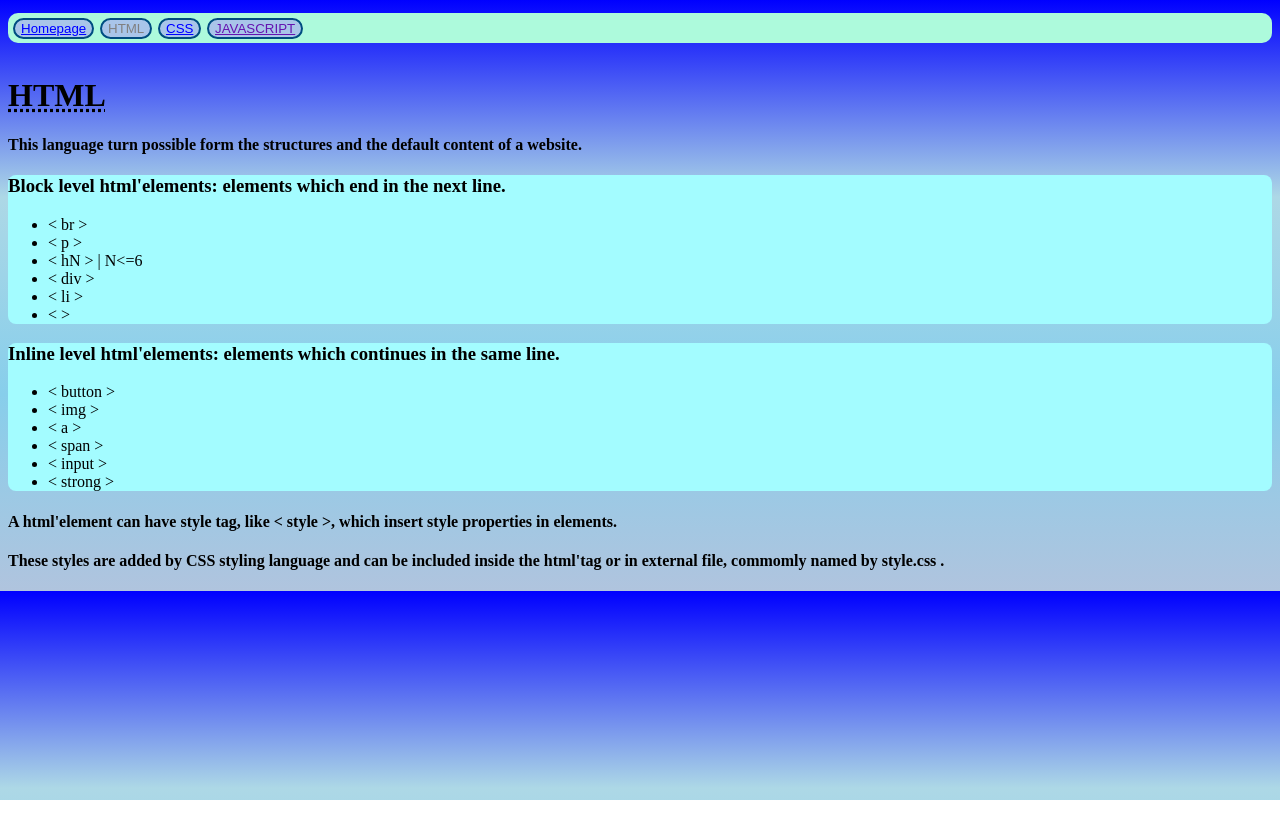
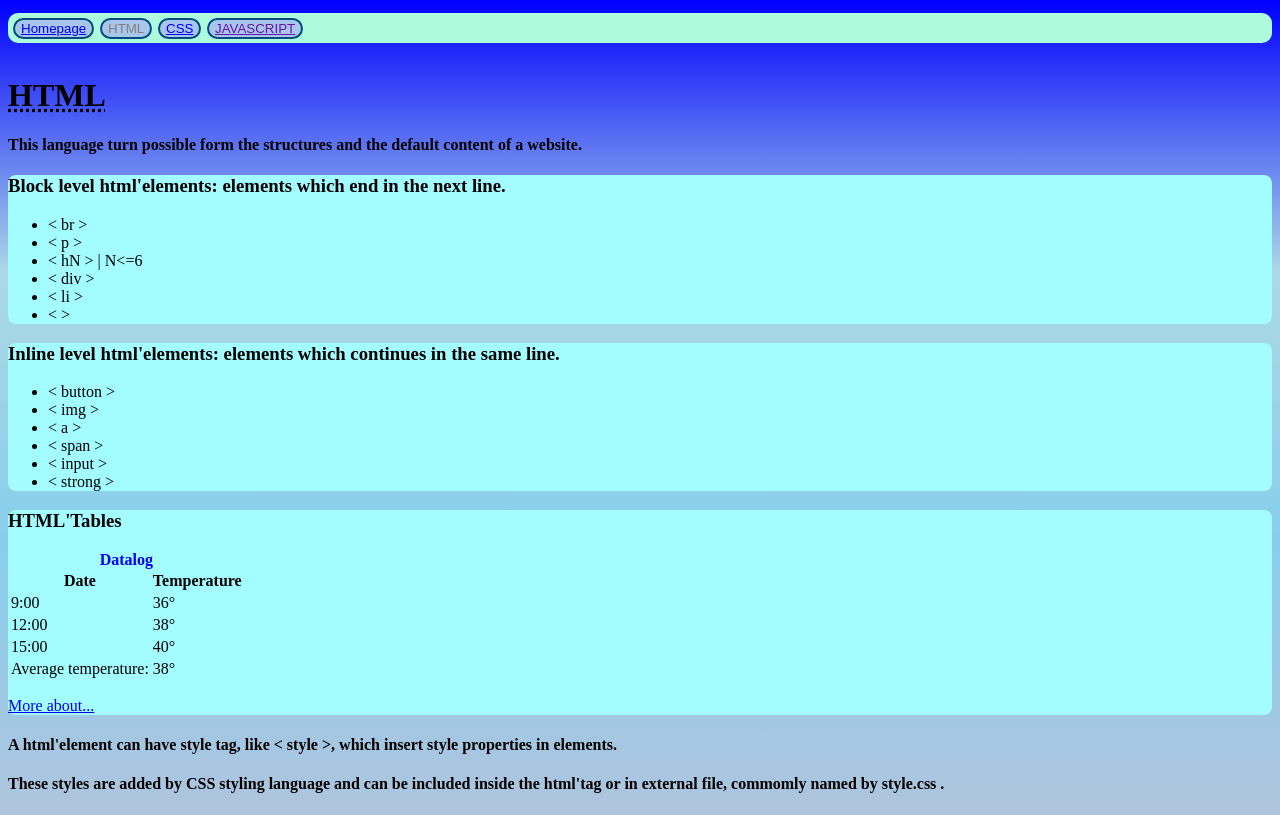
Before and after one commit to raulzera99/Web-Dev-Learning, a plain HTML site: page html.html in a window 1280 px wide. Drawn offline with Linux system fonts and the light colour scheme.

Commit message:
Learning about html`tables

```diff
--- a/html.html
+++ b/html.html
@@ -17,6 +17,7 @@
     <br>
     <h1> <abbr title="HyperText Markup Language">HTML</abbr></h1>
     <h4>This language turn possible form the structures and the default content of a website.</h4>
+    <section>
         <div class="block">
             <h3><strong>Block level</strong> html'elements: elements which end in the next line. </h3>
             <ul>
@@ -39,6 +40,41 @@
                 <li>&lt; strong &gt;</li>
             </ul>
         </div>
+    </section>
+    <section>
+        <div class="block">
+            <h3>HTML'Tables</h3>
+            <table>
+                <caption><strong style="color: blue;">Datalog</strong></caption>
+                <thead>
+                    <tr>
+                        <th>Date</th>
+                        <th>Temperature</th>
+                    </tr>
+                </thead>
+                <tbody>
+                    <tr>
+                        <td>9:00</td>
+                        <td>36°</td>
+                    </tr>
+                    <tr>
+                        <td>12:00</td>
+                        <td>38°</td>
+                    </tr>
+                    <tr>
+                        <td>15:00</td>
+                        <td>40°</td>
+                    </tr>
+                </tbody>
+                <tfoot>
+                    <td>Average temperature:</td>
+                    <td>38°</td>
+                </tfoot>
+            </table>
+            <p><a href="complex-table.html">More about...</a></p>
+        </div>
+    </section>
+    <section>
         <h4>
             A html'element can have style tag, like &lt; style &gt;,
             which insert style properties in elements.
@@ -47,6 +83,8 @@
             inside the html'tag or in external file,
             commomly named by <strong>style.css</strong> .
         </h4>
+    </section>
+
 
 </body>
 </html>
```
Also changed, not shown: complex-table.html (added, +59 -0 lines), index.html (+1 -1 lines). Lines whose indentation alone changed are shown as unchanged.
